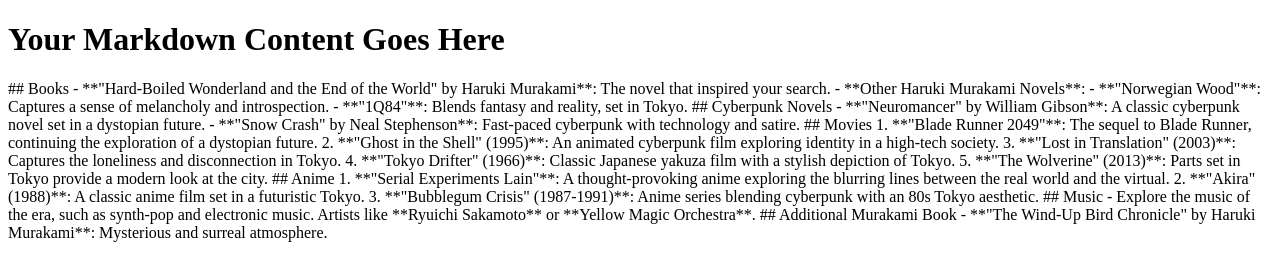
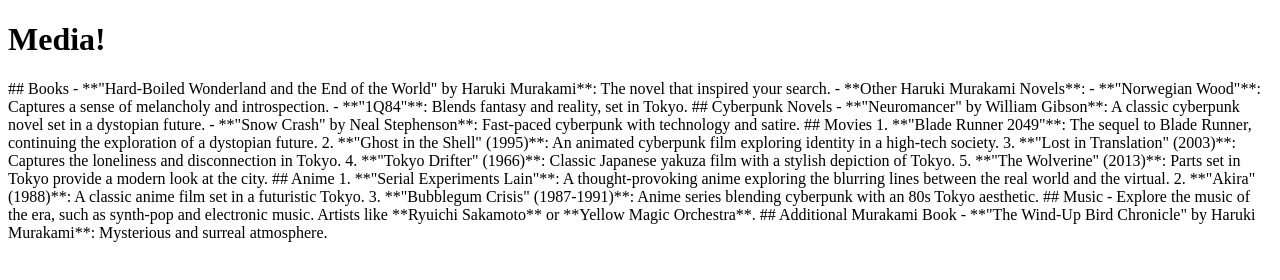
Before and after one commit to evannguyenprog/evannguyenprog.github.io, a plain HTML site: page index.html in a window 1280 px wide. Drawn offline with Linux system fonts and the light colour scheme.

Commit message:
Update index.html

```diff
--- a/index.html
+++ b/index.html
@@ -5,7 +5,7 @@
     <title>Custom New Tab</title>
 </head>
 <body>
-    <h1>Your Markdown Content Goes Here</h1>
+    <h1>Media!</h1>
     <p>## Books
 - **"Hard-Boiled Wonderland and the End of the World" by Haruki Murakami**: The novel that inspired your search.
 - **Other Haruki Murakami Novels**:
```
